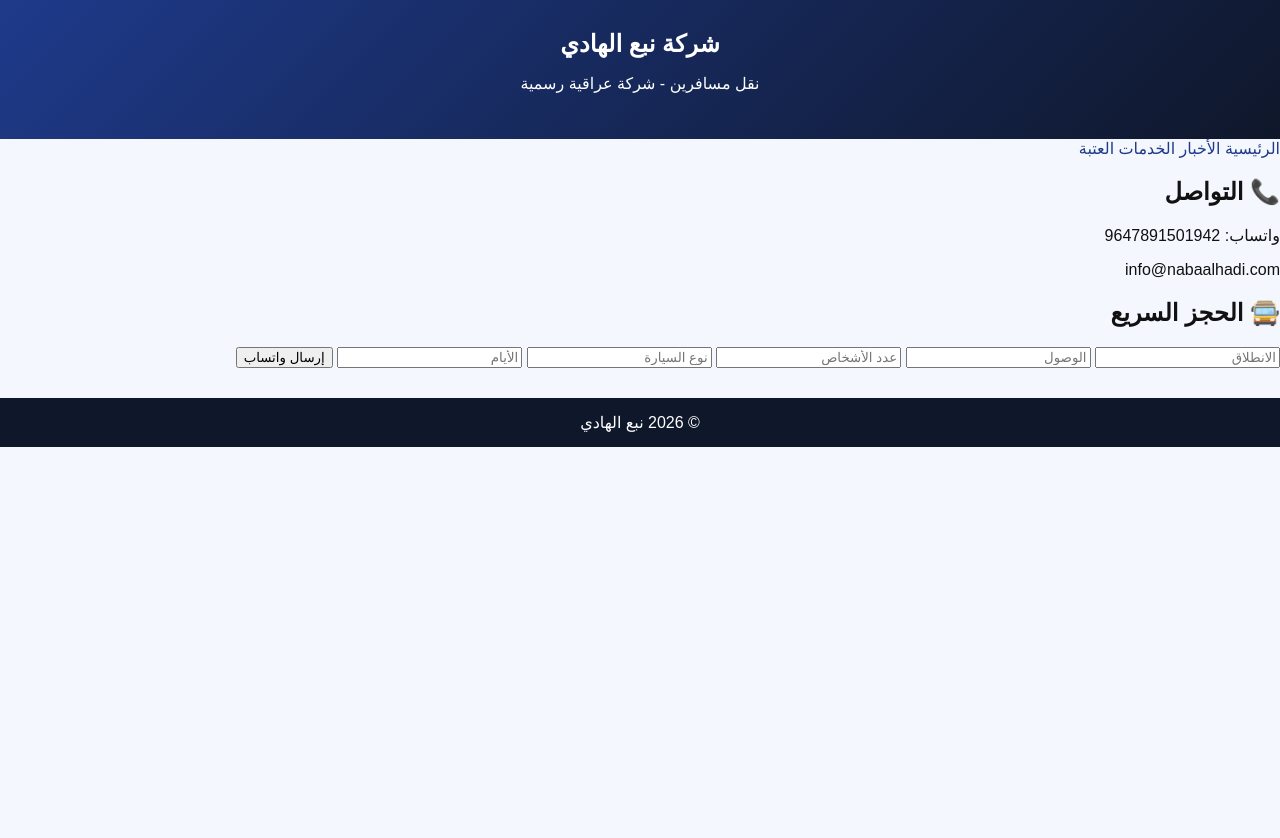
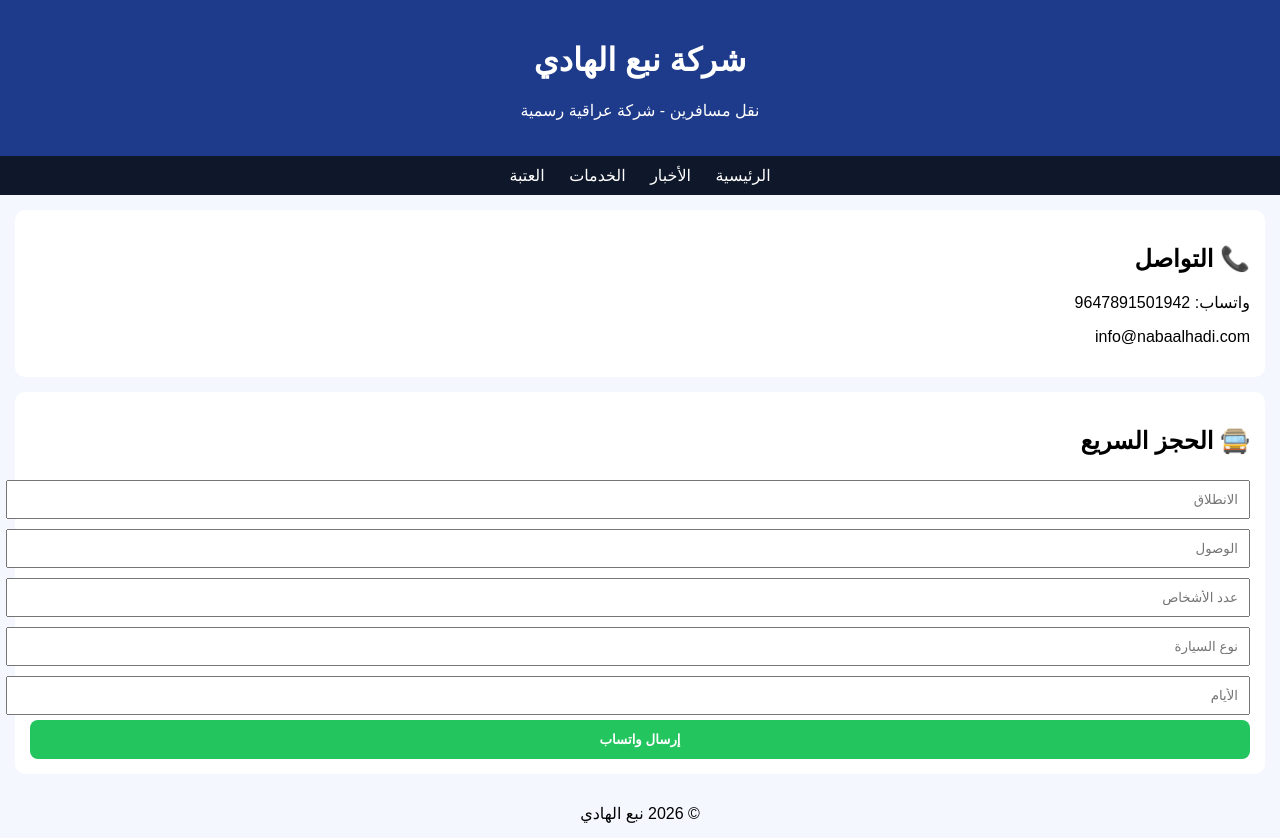
Before and after one commit to nabaalhadi/nabaa-alhadi, a plain HTML site: page index.html in a window 1280 px wide. Before the commit the page ends 800 px from the top, so only its background shows below. Drawn offline with Linux system fonts and the light colour scheme.

Commit message:
Update style.css

```diff
--- a/style.css
+++ b/style.css
@@ -1,73 +1,53 @@
 body{
   margin:0;
-  font-family: Arial, sans-serif;
+  font-family:Arial;
   background:#f5f7ff;
-  direction: rtl;
-  color:#111;
+  direction:rtl;
 }
 
-/* الشريط العلوي */
-.topnav{
-  background:#0f172a;
-  padding:12px;
+header{
+  background:#1e3a8a;
+  color:white;
   text-align:center;
-  position:sticky;
-  top:0;
-  z-index:1000;
+  padding:20px;
 }
 
-.topnav a{
+nav{
+  background:#0f172a;
+  text-align:center;
+  padding:10px;
+}
+
+nav a{
   color:white;
   text-decoration:none;
-  margin:8px;
-  padding:8px 12px;
-  display:inline-block;
-  border-radius:8px;
-  font-weight:bold;
-  transition:0.3s;
+  margin:10px;
 }
 
-.topnav a:hover{
-  background:#1e3a8a;
+section{
+  background:white;
+  margin:15px;
+  padding:15px;
+  border-radius:10px;
 }
 
-/* الهيدر */
-header{
-  background:linear-gradient(135deg,#1e3a8a,#0f172a);
-  color:white;
-  text-align:center;
-  padding:30px 15px;
+input{
+  width:100%;
+  padding:10px;
+  margin:5px 0;
 }
 
-header h1{
-  margin:0;
-  font-size:24px;
+button{
+  width:100%;
+  padding:12px;
+  background:#22c55e;
+  border:none;
+  color:white;
+  font-weight:bold;
+  border-radius:8px;
 }
 
-/* البطاقات */
-.card{
-  background:white;
-  margin:20px;
-  padding:15px;
-  border-radius:12px;
-  box-shadow:0 5px 15px rgba(0,0,0,0.08);
-}
-
-/* الروابط */
-a{
-  color:#1e3a8a;
-  text-decoration:none;
-}
-
-a:hover{
-  text-decoration:underline;
-}
-
-/* الفوتر */
 footer{
   text-align:center;
   padding:15px;
-  background:#0f172a;
-  color:white;
-  margin-top:30px;
 }
```
